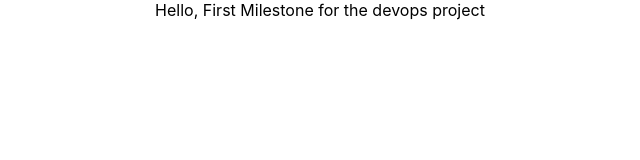
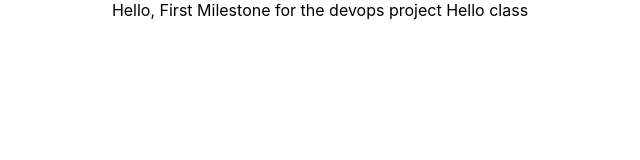
Before and after one commit to Silviyanancy/Story-Blog-Deployment-with-CI-CD, a React (Create React App) app: page / in a window 1280 px wide. Shown: the top 160 px of the page, without its empty margins (320-960 px from the left). Built offline with nearby package versions, Linux system fonts and the light colour scheme.

Commit message:
Addition

```diff
--- a/src/App.js
+++ b/src/App.js
@@ -5,6 +5,7 @@ function App() {
   return (
     <div className="App">
       Hello, First Milestone for the devops project
+      Hello class
 
     </div>
   );
```
